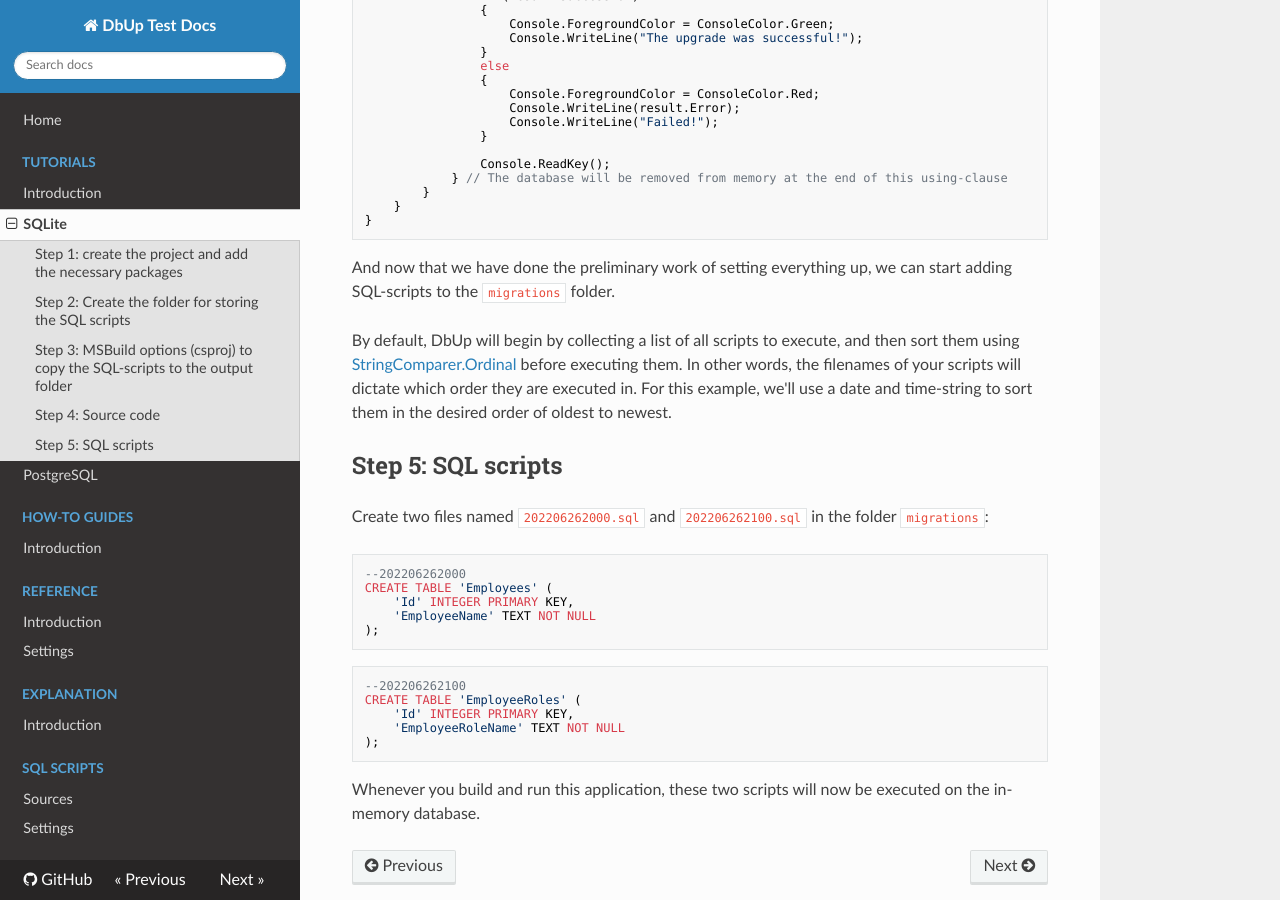
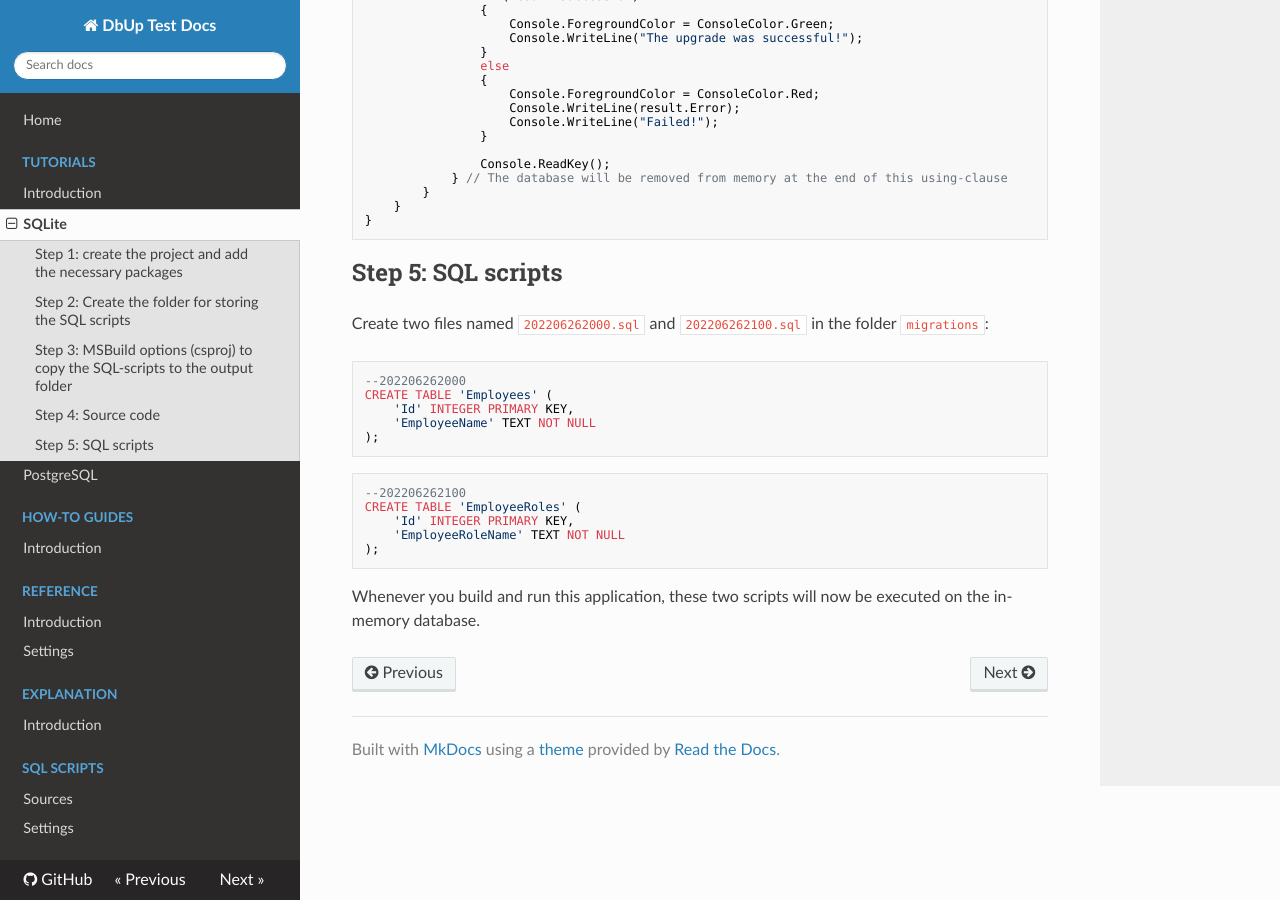
Before and after one commit to flatrick/dbup_test, an MkDocs documentation site: the page built from docs/tutorial_sqlite.md, in a window 1280 px wide and 900 px high, scrolled down 1396 px. Built offline with MkDocs 1.6.1, drawn with Linux system fonts in a browser that asks for light colours; nearby versions of some CDN libraries.

Commit message:
tweaked the content based on the fact that they are tutorials

````diff
--- a/docs/tutorial_sqlite.md
+++ b/docs/tutorial_sqlite.md
@@ -77,12 +77,6 @@ namespace dbup_example
 }
 ```
 
-And now that we have done the preliminary work of setting everything up, we can start adding SQL-scripts to the `migrations` folder.
-
-By default, DbUp will begin by collecting a list of all scripts to execute, and then sort them using [StringComparer.Ordinal](https://docs.microsoft.com/en-us/dotnet/api/system.stringcomparer.ordinal?view=net-6.0) before executing them.
-In other words, the filenames of your scripts will dictate which order they are executed in.
-For this example, we'll use a date and time-string to sort them in the desired order of oldest to newest.
-
 ## Step 5: SQL scripts
 
 Create two files named `202206262000.sql` and `202206262100.sql` in the folder `migrations`:
````
Also changed, not shown: docs/tutorial_postgresql.md (+2 -1 lines).
